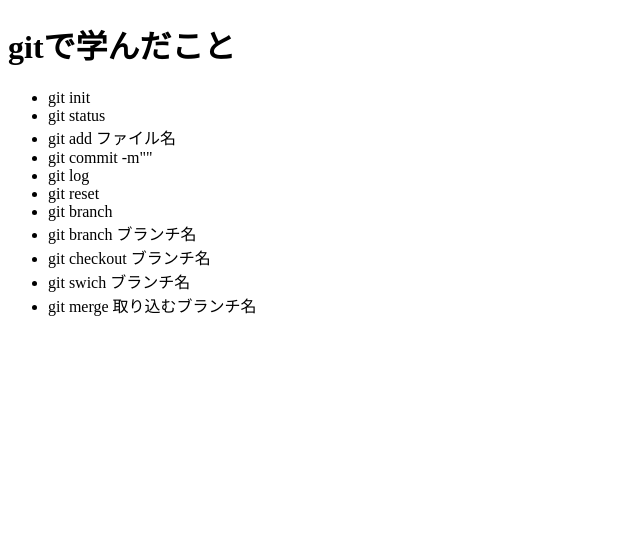
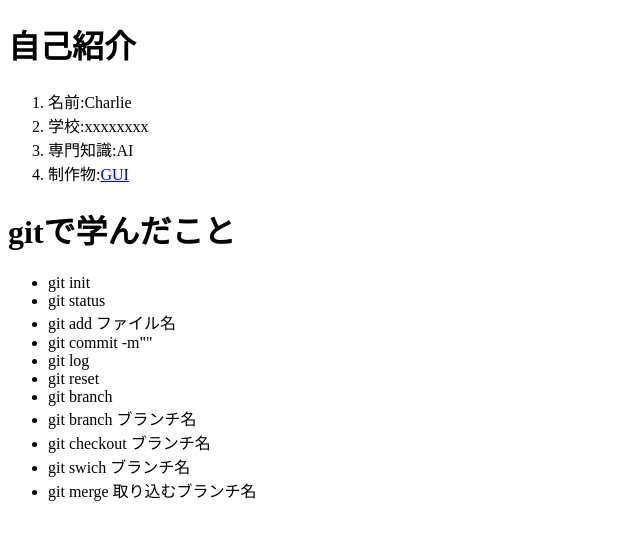
Before and after one commit to Charlie2222223/git_learning, a plain HTML site: page index.html in a window 1280 px wide. Shown: the whole page, without its empty margins (0-640 px from the left). Drawn offline with Linux system fonts and the light colour scheme.

Commit message:
自己紹介作成 #1

```diff
--- a/index.html
+++ b/index.html
@@ -5,6 +5,15 @@
     <meta name="viewport" content="width=device-width, initial-scale=1.0">
     <title>Test</title>
 </head>
+
+    <h1>自己紹介</h1>
+    <ol>
+        <li>名前:Charlie</li>
+        <li>学校:xxxxxxxx</li>
+        <li>専門知識:AI</li>
+        <li>制作物:<a href="https://github.com/Charlie2222223/GUI">GUI</a></li>
+
+    </ol>
 
     <h1>gitで学んだこと</h1>
     <ul>
```
